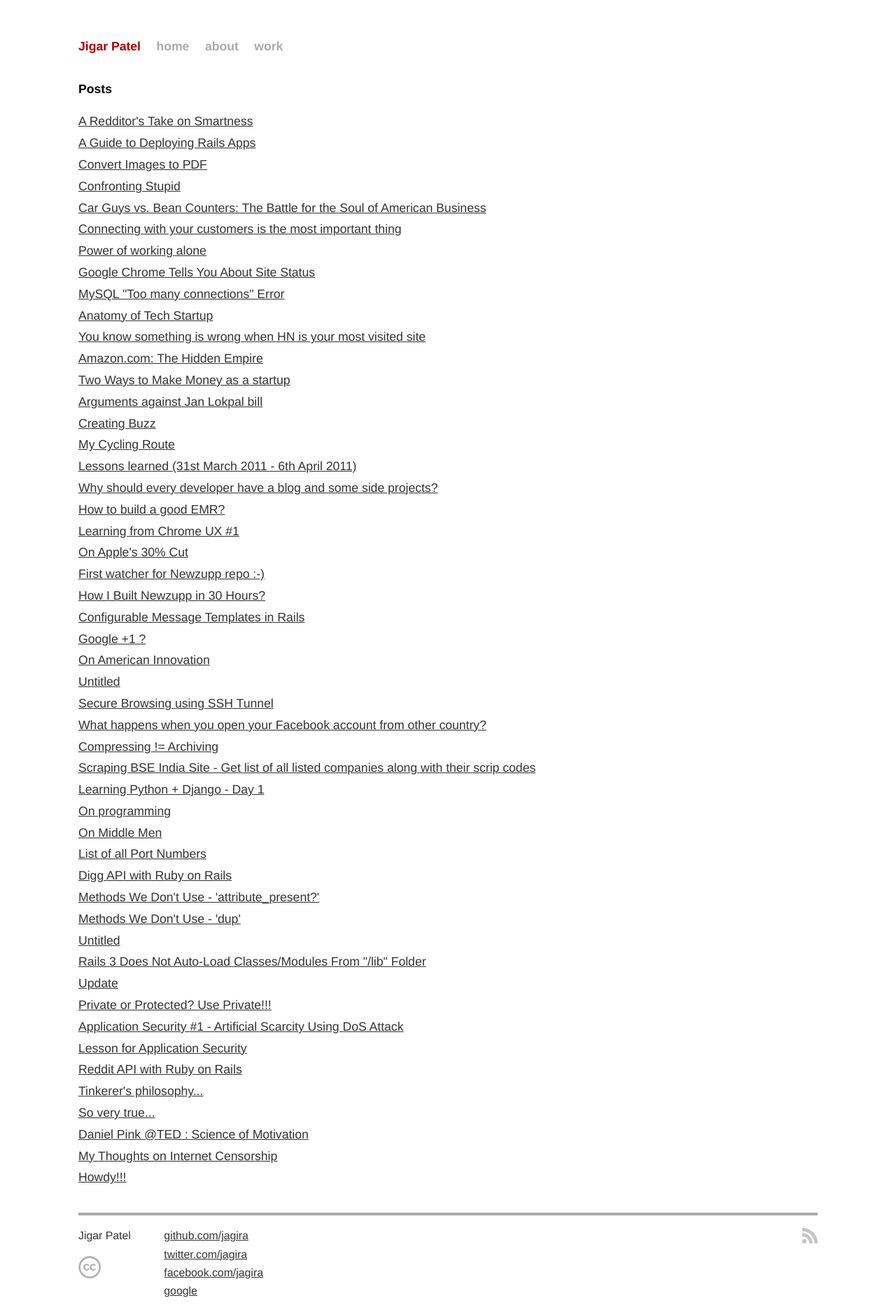
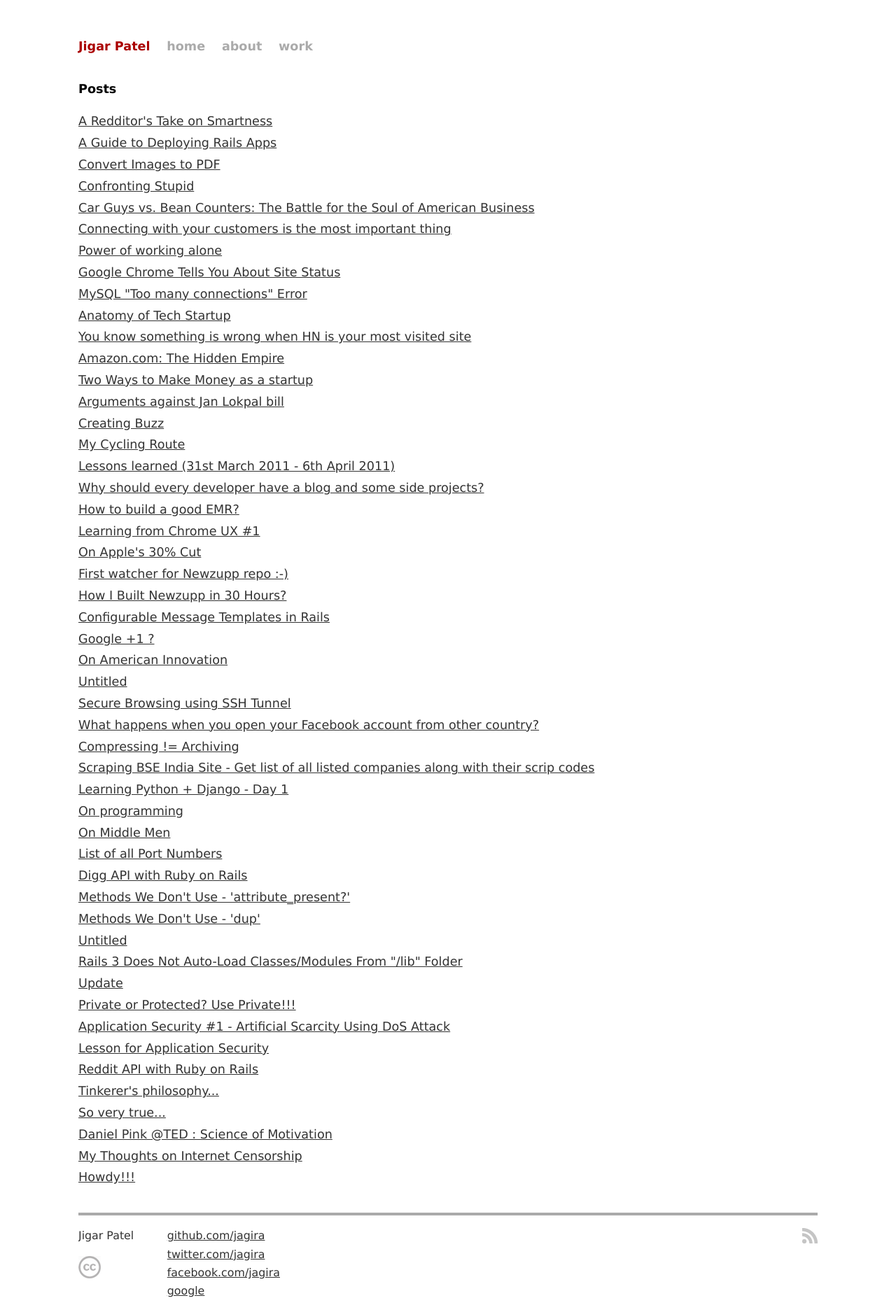
Before and after one commit to cjdtppmm/old.jagira.github.com, a Jekyll site: the page built from index.html, in a window 1280 px wide. Shown: the whole page at 70% size. Built offline with Jekyll 4.4.1, drawn with Linux system fonts in a browser that asks for light colours; Markdown is read by kramdown in place of the engine named in the settings; comment, search, counter and statistics services are not loaded.

Commit message:
Change font family

```diff
--- a/css/screen.css
+++ b/css/screen.css
@@ -17,7 +17,7 @@
 
 body {
   background-color: white;
-  font: 13.34px helvetica, arial, clean, sans-serif;
+  font-family: "Proxima Nova", "Lucida Grande", verdana, "Helvetica Neue", Helvetica, Arial, sans-serif;
   *font-size: small;
   text-align: center;
 }
```
